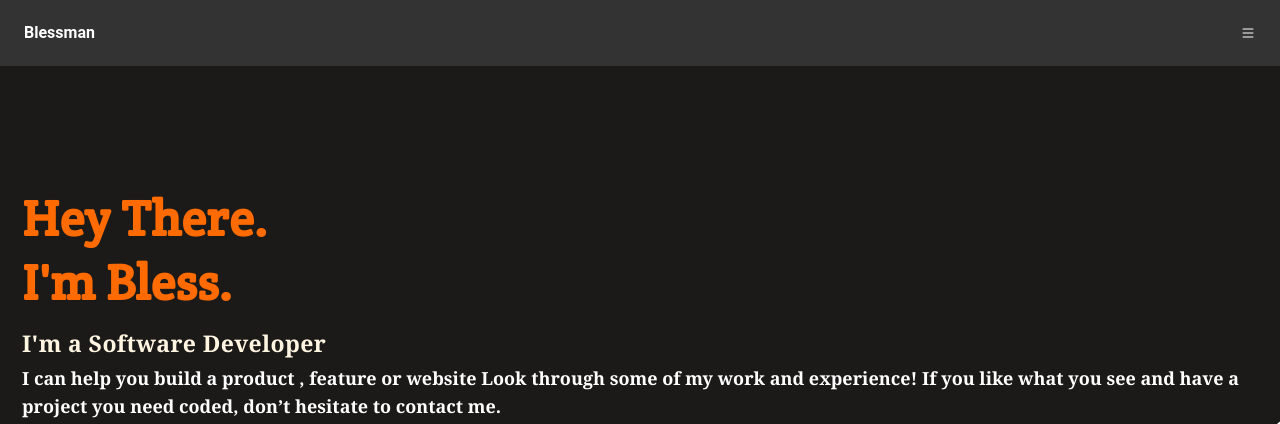
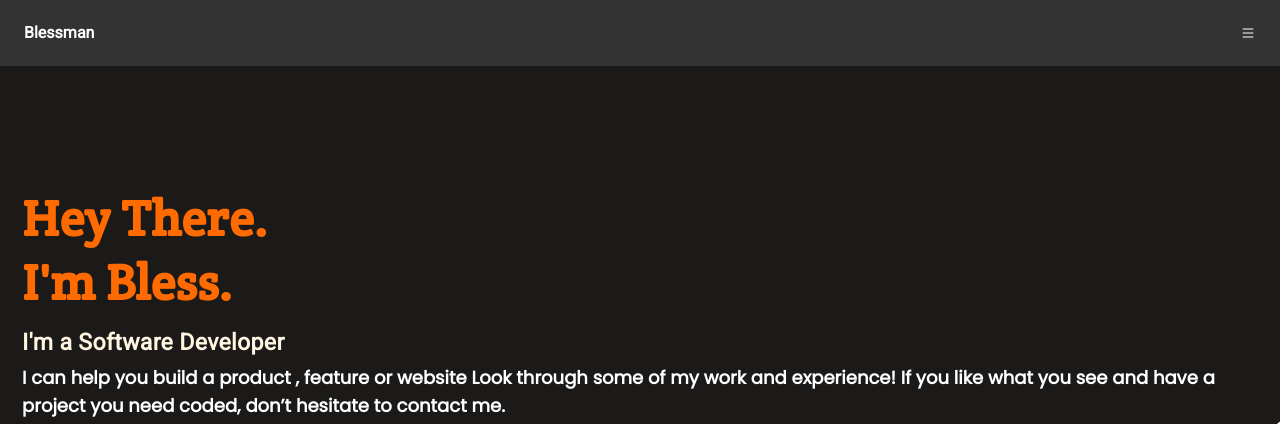
Before and after one commit to Blessman-Newton/Portfolio, a website: page index.html in a window 1280 px wide. Shown: the top 424 px of the page. Drawn offline with Linux system fonts and the light colour scheme; files whose address does not match are found by name.

Commit message:
Fix fonts

```diff
--- a/style.css
+++ b/style.css
@@ -1,3 +1,8 @@
+@import url('https://fonts.googleapis.com/css2?family=Roboto&display=swap');
+@import url('https://fonts.googleapis.com/css2?family=Poppins&display=swap');
+
+
+
 * {
   box-sizing: border-box;
   margin: 0;
@@ -79,7 +84,7 @@ h1 {
 
 h2 {
   color: #fff5e1;
-  font-family: Cambria, Cochin, Georgia, Times, 'Times New Roman', serif;
+  font-family: 'Roboto', sans-serif;
   font-size: 23px;
   font-weight: 700px;
   line-height: 32px;
@@ -94,6 +99,7 @@ h2 {
   line-height: 28px;
   text-align: left;
   font-size: 18px;
+  font-family: 'Poppins', sans-serif;
   color: #fff;
   width: 100%;
   display: flex;
```
